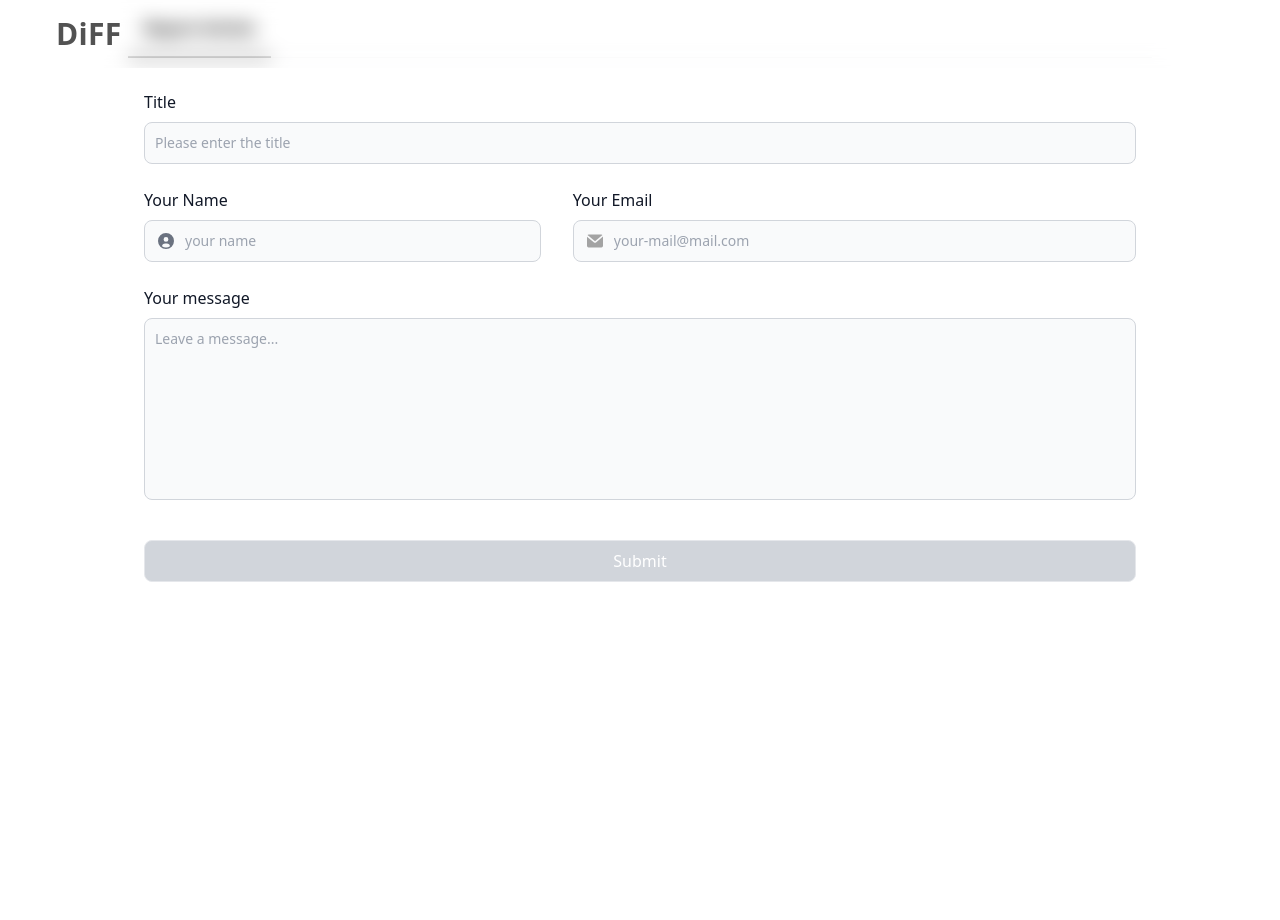
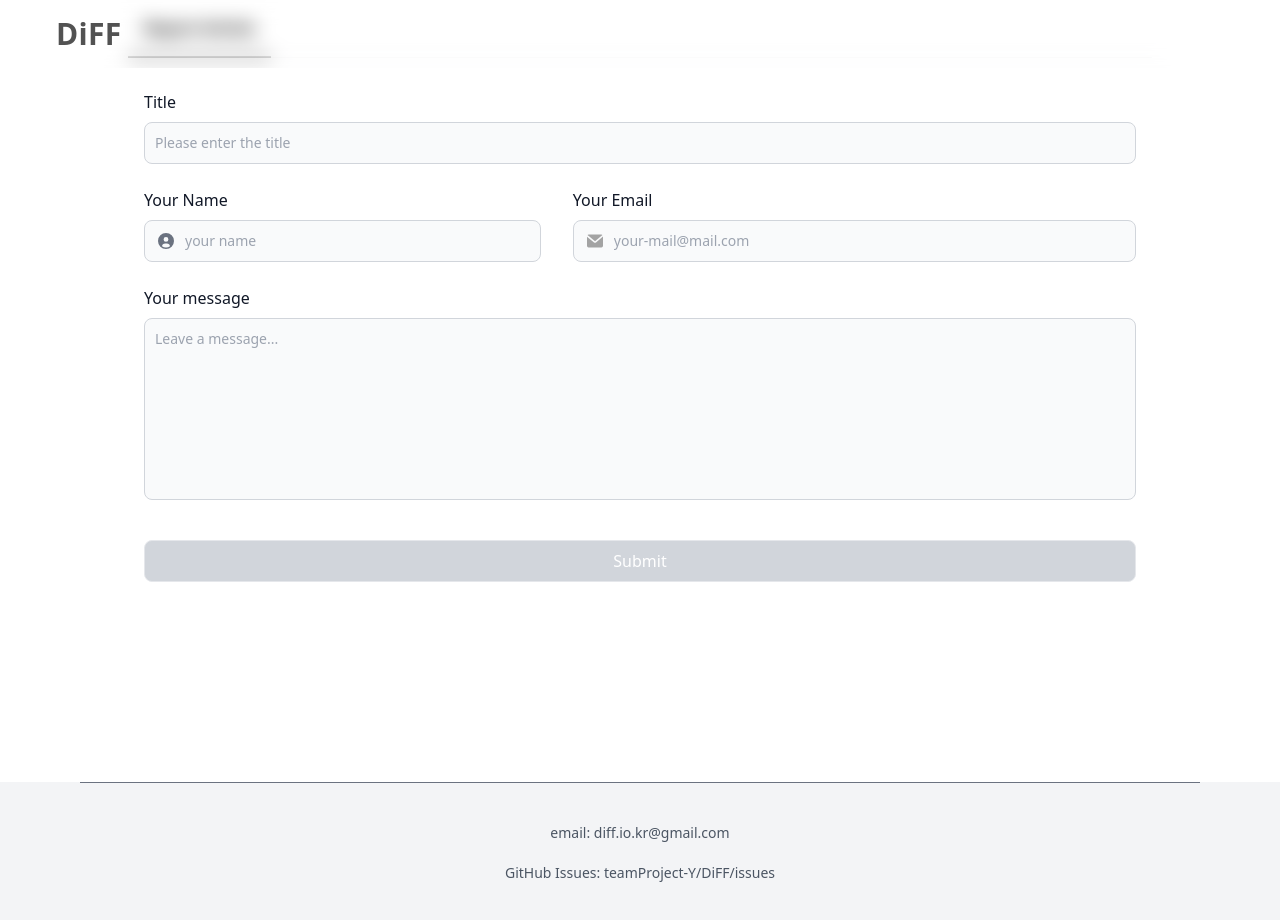
Before and after one commit to teamProject-Y/DiFF_JS_25_07, a Next.js app in the folder client/: page /DiFF/article/report in a window 1280 px wide. Shown: the top 920 px of the page. Before the commit the page ends 800 px from the top, so only its background shows below. Built offline with nearby package versions, Linux system fonts and the light colour scheme.

Commit message:
footer, 상호작용
footer, 상호작용

```diff
--- a/client/src/app/DiFF/article/report/page.js
+++ b/client/src/app/DiFF/article/report/page.js
@@ -5,6 +5,7 @@ import {saveReport} from '@/lib/NotionAPI';
 import {useState, useRef, useMemo, useEffect} from 'react';
 import {useTheme} from "@/common/thema";
 import {useDialog} from "@/common/commonLayout";
+import Footer from "@/common/footer";
 
 export default function ReportForm() {
     const router = useRouter();
@@ -78,6 +79,7 @@ export default function ReportForm() {
     };
 
     return (
+        <>
         <form onSubmit={handleSubmit} className="min-h-full px-32">
             <div className="flex items-center border-b mb-3 dark:border-neutral-700">
                 <button className="p-4 -mb-px border-b-2 font-semibold text-black border-black
@@ -219,7 +221,11 @@ export default function ReportForm() {
                 >
                     {submitting ? 'Submitting…' : 'Submit'}
                 </button>
+
+
             </div>
         </form>
+<Footer />
+        </>
     );
 }
--- a/client/src/app/DiFF/home/main/page.js
+++ b/client/src/app/DiFF/home/main/page.js
@@ -1,4 +1,4 @@
-// pages/usr/home/page.js
+// app/DiFF/home/page.js
 'use client';
 
 import {useEffect, useRef, useState} from 'react';
@@ -6,6 +6,7 @@ import dynamic from 'next/dynamic';
 import Link from 'next/link';
 import {useRouter} from "next/navigation"
 import {trendingArticle} from '@/lib/ArticleAPI';
+import Footer from '@/common/footer';
 import {FolderTree} from 'lucide-react';
 
 // 동적 import (Swiper)
@@ -188,8 +189,9 @@ export default function Page() {
         return () => io.disconnect();
     }, [mounted, loggedIn]);
 
+    const showFooter = mounted && !loggedIn;
+
     if (!mounted) return null;
-
 
     if (loggedIn) {
         return <AfterMainPage me={user} trendingArticles={trendingArticles}/>;
@@ -422,12 +424,22 @@ export default function Page() {
                 </div>
             </div>
 
+            {/* 🔻 Footer: BeforePage 전용, 페이지 맨 끝에 스냅 */}
+            {(!loggedIn) && (
+                <section
+                    id="before-footer"
+                    className="snap-start snap-y-mandatory scroll-mt-4 drop-shadow-2xl flex items-end"
+                >
+                    <Footer />
+                </section>
+            )}
+
             {/* toggle menu */}
             <div className="pointer-events-none">
                 <button onClick={() =>
                     window.dispatchEvent(new CustomEvent("open-modal", {detail: "login"}))}
-                        className="fixed right-5 bottom-5 z-50 pointer-events-auto">
-                    <i className="fa-solid fa-power-off text-white cursor-pointer text-3xl hover:text-red-500"></i>
+                        className="fixed right-10 bottom-5 z-50 pointer-events-auto">
+                    <i className="fa-solid fa-power-off text-white cursor-pointer text-3xl hover:text-red-500 duration-100"></i>
                 </button>
             </div>
         </div>
--- a/client/src/app/DiFF/home/main/repository.jsx
+++ b/client/src/app/DiFF/home/main/repository.jsx
@@ -803,7 +803,7 @@ export default function SampleRepoLayout() {
                                     className={`px-4 py-2 text-sm border-t border-r border-l rounded-t-xl transition ${
                                         tab === t.key
                                             ? "-mb-px bg-gray-50 text-gray-900 z-10"
-                                            : "bg-gray-200 text-gray-400"
+                                            : "bg-gray-200 text-gray-400 hover:bg-gray-100"
                                     }`}
                                 >
                                     {t.label}
@@ -816,7 +816,7 @@ export default function SampleRepoLayout() {
                         {/* Left Sidebar */}
                         <aside className="h-full overflow-y-auto rounded-l-lg border-t border-l border-b bg-gray-100">
                             <ul className="p-4 space-y-2">
-                                <li className="flex items-center gap-2 px-3 py-2 rounded-md cursor-pointer hover:bg-gray-100 text-gray-700"
+                                <li className="flex items-center gap-2 px-3 py-2 rounded-md cursor-pointer hover:bg-gray-200 text-gray-700"
                                     title="add repository" onClick={openAddRepoModal}>
                                     <i className="fa-solid fa-folder-plus text-neutral-400"
                                        title="add repository"
@@ -830,7 +830,7 @@ export default function SampleRepoLayout() {
                                             key={r.id}
                                             onClick={() => setSelectedRepoId(r.id)}
                                             className={`flex items-center gap-2 px-3 py-2 rounded-md cursor-pointer ${
-                                                sel ? "bg-gray-200 text-gray-900" : "hover:bg-gray-100 text-gray-700"
+                                                sel ? "bg-gray-200 text-gray-900" : "hover:bg-gray-200 text-gray-700"
                                             }`}
                                             title={r.name}
                                         >
--- a/client/src/app/DiFF/member/inquiry/page.js
+++ b/client/src/app/DiFF/member/inquiry/page.js
@@ -5,6 +5,7 @@ import {saveInquiry} from '@/lib/NotionAPI';
 import {useState, useEffect, useRef, useMemo} from 'react';
 import {useTheme} from "@/common/thema";
 import {useDialog} from "@/common/commonLayout";
+import Footer from "@/common/footer";
 
 export default function InquiryForm() {
     const router = useRouter();
@@ -111,6 +112,7 @@ export default function InquiryForm() {
     };
 
     return (
+        <>
         <form onSubmit={handleSubmit} className="min-h-full px-32">
             <div className="flex items-center border-b mb-3 dark:border-neutral-700">
                 <button className="p-4 -mb-px border-b-2 font-semibold text-black border-black
@@ -251,5 +253,7 @@ export default function InquiryForm() {
                     </button>
             </div>
         </form>
+            <Footer />
+            </>
     );
 }
--- a/client/src/app/DiFF/member/profile/page.js
+++ b/client/src/app/DiFF/member/profile/page.js
@@ -211,7 +211,6 @@ function ProfileInner() {
                                         </a>
                                     )}
 
-                                    {/* mailto:) */}
                                     {member.email && (
                                         <a
                                             href={`mailto:${member.email}`}
--- /dev/null
+++ b/client/src/common/footer.jsx
@@ -0,0 +1,29 @@
+export default function Footer() {
+    const OPS_EMAIL = 'diff.io.kr@gmail.com';
+    const mailtoHref = `mailto:${OPS_EMAIL}?subject=${encodeURIComponent('[DiFF] 문의')}`;
+
+    return (
+        <footer className="relative bg-gray-100 text-white w-full min-h-[200px] text-center p-3 text-sm">
+            <div className="absolute top-0 inset-x-20 border-t border-gray-500">
+            <p className="mt-10 text-gray-600">
+                email:{' '}
+                <a href={mailtoHref} className="hover:text-gray-400 duration-100">
+                    { OPS_EMAIL }
+                </a>
+            </p>
+            <br />
+            <p className="text-gray-600">
+                GitHub Issues:{' '}
+                <a
+                    href="https://github.com/teamProject-Y/DiFF/issues"
+                    target="_blank"
+                    rel="noopener noreferrer"
+                    className="hover:text-gray-400 duration-100"
+                >
+                    teamProject-Y/DiFF/issues
+                </a>
+            </p>
+            </div>
+        </footer>
+    );
+}
```
Also changed, not shown: client/src/app/DiFF/home/main/AfterMainPage.jsx (+29 -10 lines), 2 other files (tests, documents, lock files or other folders).
